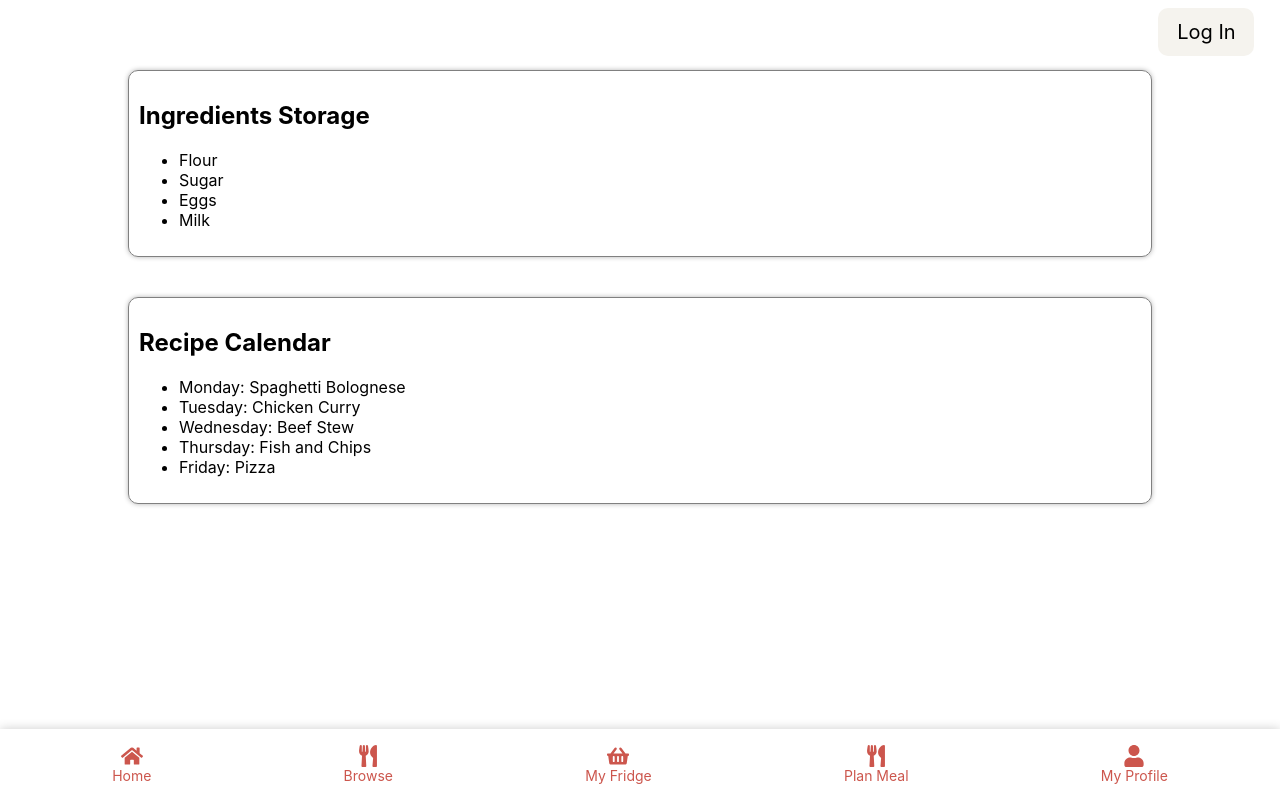
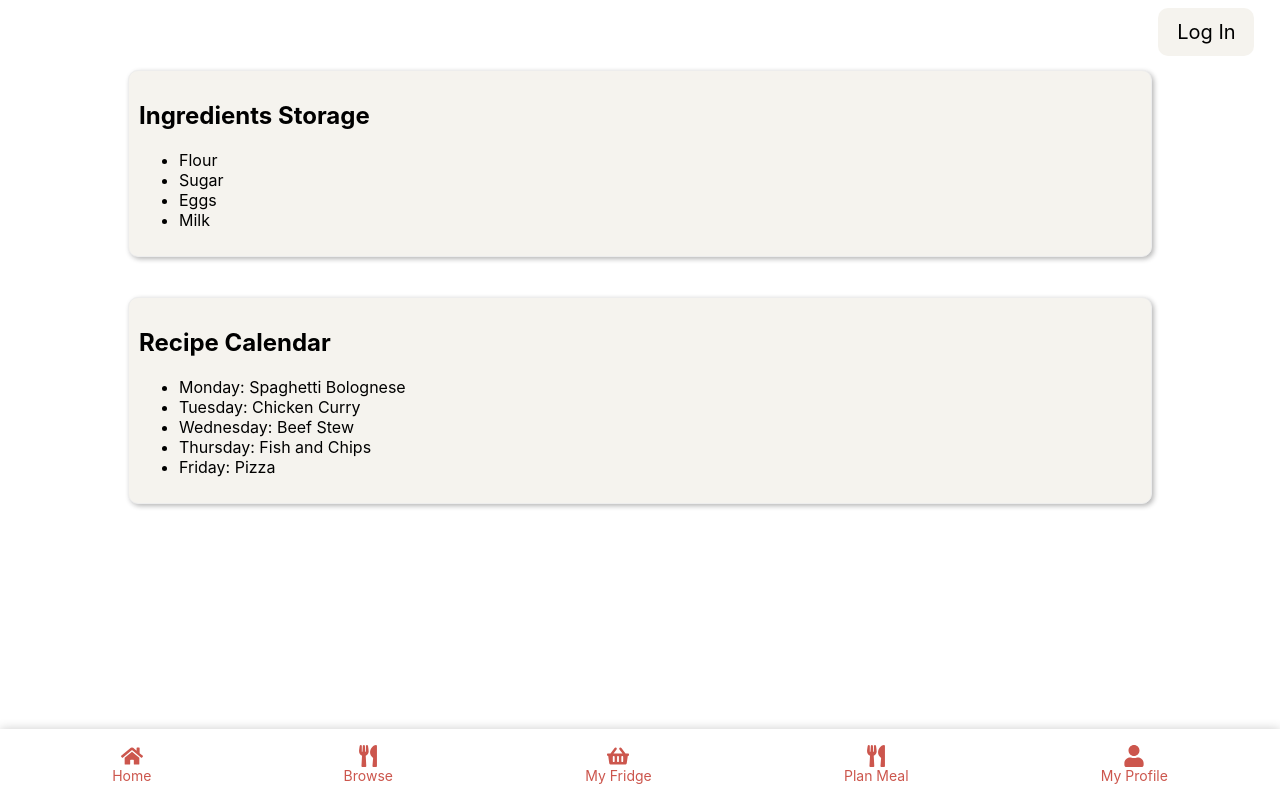
Before and after one commit to agiledev-students-fall2023/4-final-project-agile-architects-1, a React (Create React App) app in the folder front-end/: page / in a window 1280 px wide. Built offline with nearby package versions, Linux system fonts and the light colour scheme.

Commit message:
change layout

```diff
--- a/front-end/src/App.js
+++ b/front-end/src/App.js
@@ -20,7 +20,7 @@ function MainContent() {
     return (
         <div className='main-container'>
         {
-            ["/", "/fridge", "/plan"].indexOf(location.pathname) !== -1 && (
+            ["/", "/fridge", "/plan", "/recommended-recipes"].indexOf(location.pathname) !== -1 && (
             <LoginButton className="login-button" as={Link} to="/login">Log In</LoginButton>
             )
         }
--- a/front-end/src/routes/Home.css
+++ b/front-end/src/routes/Home.css
@@ -7,10 +7,11 @@
 
 .home-ingredients-storage,
 .home-recipe-calendar {
-    border: 1px solid grey;
+    border: 1px solid rgb(237, 237, 237);
     border-radius: 10px;
-    box-shadow: 0 0 5px rgba(0, 0, 0, 0.3);
+    box-shadow: 2px 2px 5px rgba(18, 18, 18, 0.3);
     padding: 10px;
     margin: 20px;
     width: 80vw;
+    background-color: #F5F3EE;
 }
--- a/front-end/src/routes/RecommendedRecipes.js
+++ b/front-end/src/routes/RecommendedRecipes.js
@@ -54,7 +54,6 @@ function RecommendedRecipes() {
                     <button className="back-button">&lt;</button>
                 </Link>
                 <h1 className="notebook-line">Recommended Recipes</h1>
-                <button className="log-button">Log IN</button>
             </header>
 
             <div className="recipe-card">
```
